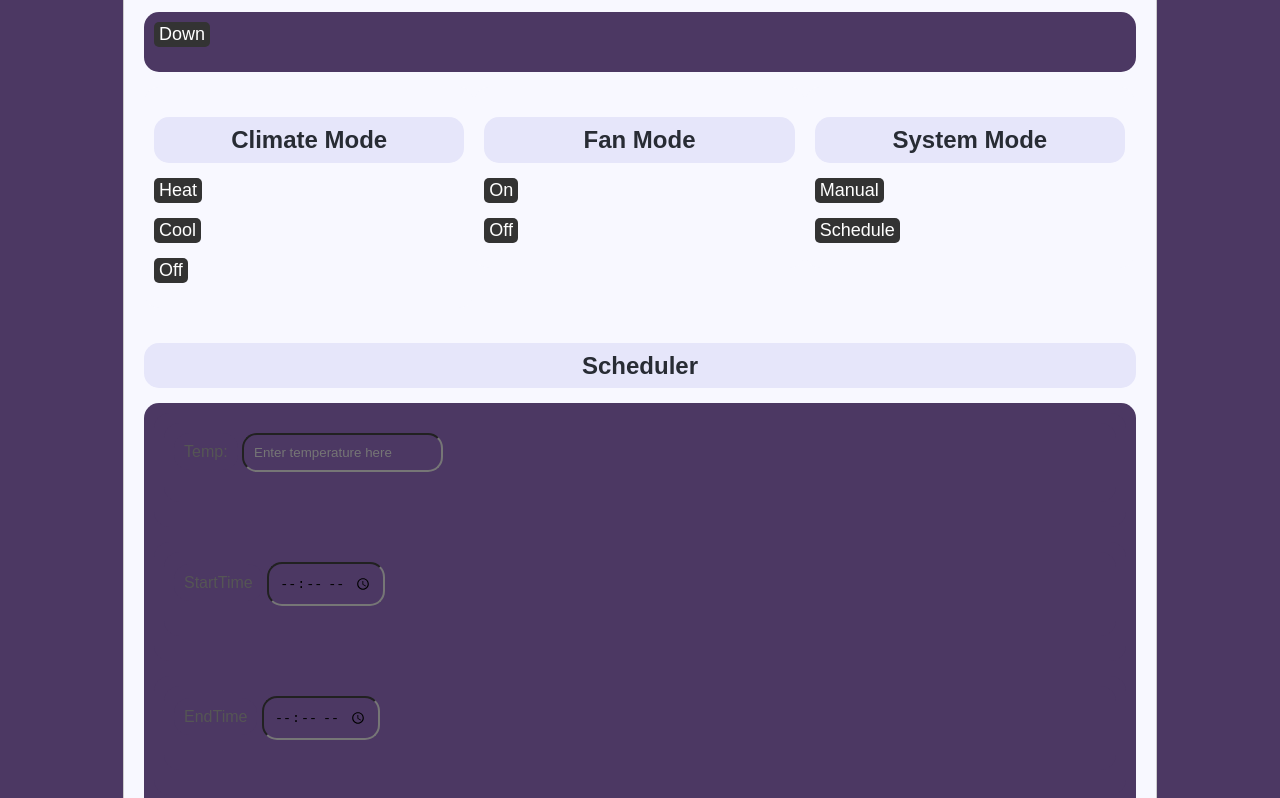
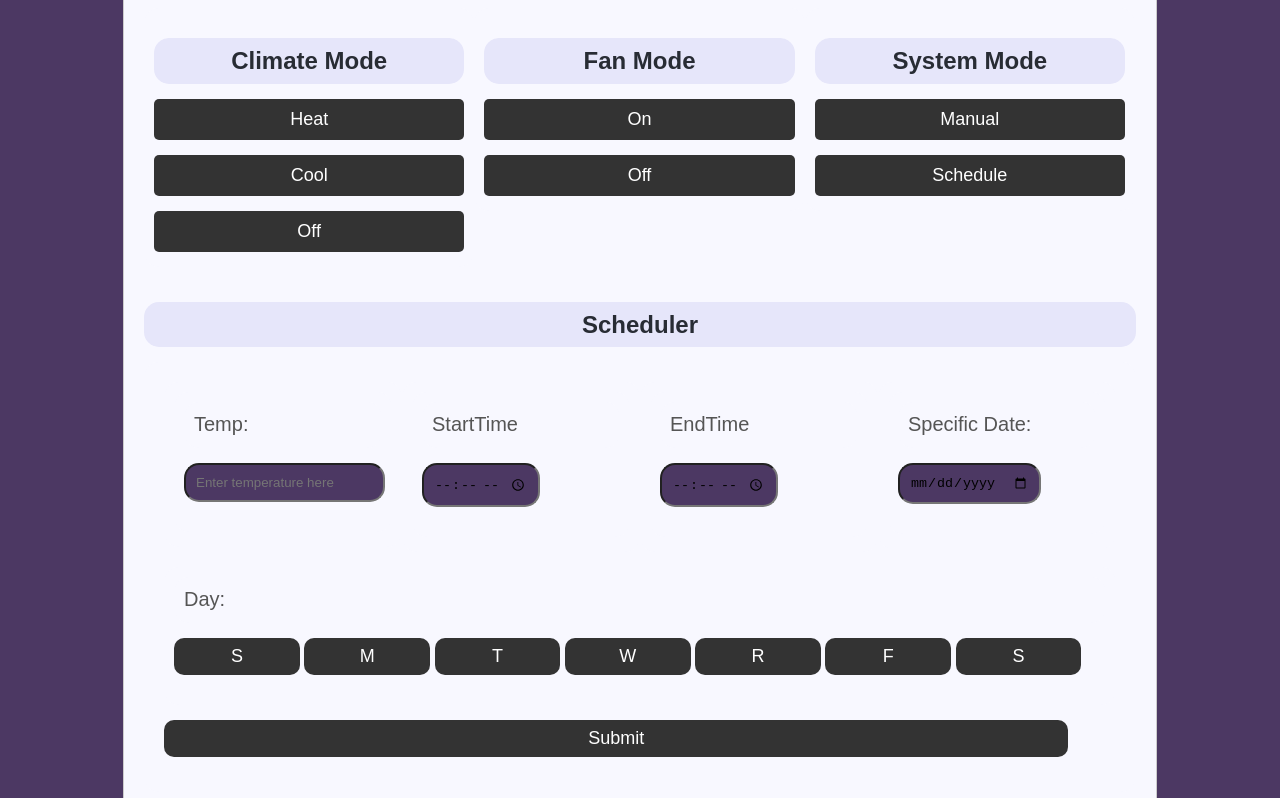
Before and after one commit to hbh7/SmartThermostat, a website: page www/index.html in a window 1280 px wide. Shown: the part 469-1267 px from the top of the page. Drawn offline with Linux system fonts and the light colour scheme; no server answers.

Commit message:
Added scheduling section styling

```diff
--- a/www/style.css
+++ b/www/style.css
@@ -62,8 +62,9 @@ button, .button{
     color:#fff;
     font-size: 18px;
     border:none;
-    padding: 2px 5px;
+    padding: 10px 10px;
     border-radius:5px;
+    width:100%;
 }
 
 .button{
@@ -72,7 +73,12 @@ button, .button{
     border-radius: 10px;
 }
 
-button:hover, .button:hover{
+.day{
+    padding: 8px;
+    width: 13.5%;
+    border-radius: 10px;
+}
+button:hover, .button:hover, .day:hover{
     background-color:darkgreen;
     color:#fff;
 }
@@ -111,6 +117,7 @@ h1{
     background-color: #282c34;
     color: ghostwhite;
     text-align: center;
+
 }
 
 .my-form .form-group{
@@ -131,16 +138,46 @@ h1{
     padding-right: 40px;
 }
 
-.block3{
+.block3, .block2, .block4{
     background-color: ghostwhite;
     float:left;
     width:33.3%;
     padding:10px;
+    padding-bottom:0px;
     box-sizing:border-box;
+}
+.block2{
+    width:50%;
+}
+
+.block4{
+    width:25%;
 }
 
 .sys{
-    font-size: 15px;
+    font-size: 18px;
     padding: 0px;
     margin: 0;
 }
+
+.my-form{
+    padding:20px;
+    background-color: ghostwhite;
+}
+
+.my-form .form-group{
+    padding-bottom: 15px;
+    background-color: ghostwhite;
+}
+
+.my-form label{
+    font-size: 20px;
+    background-color: ghostwhite;
+    display:block;
+}
+
+.my-form input[type="text"], .my-form textarea{
+    background-color: ghostwhite;
+    padding: 8px;
+    width:100%;
+}
```
